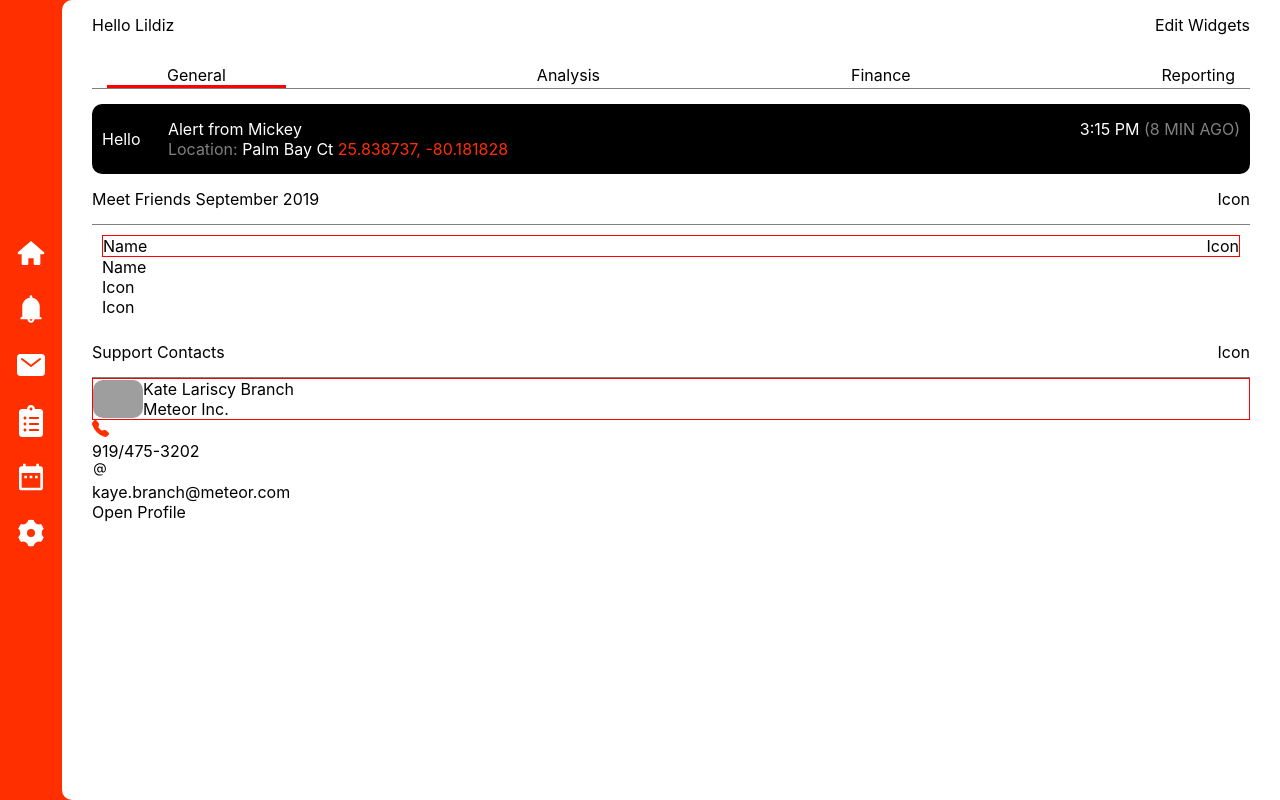
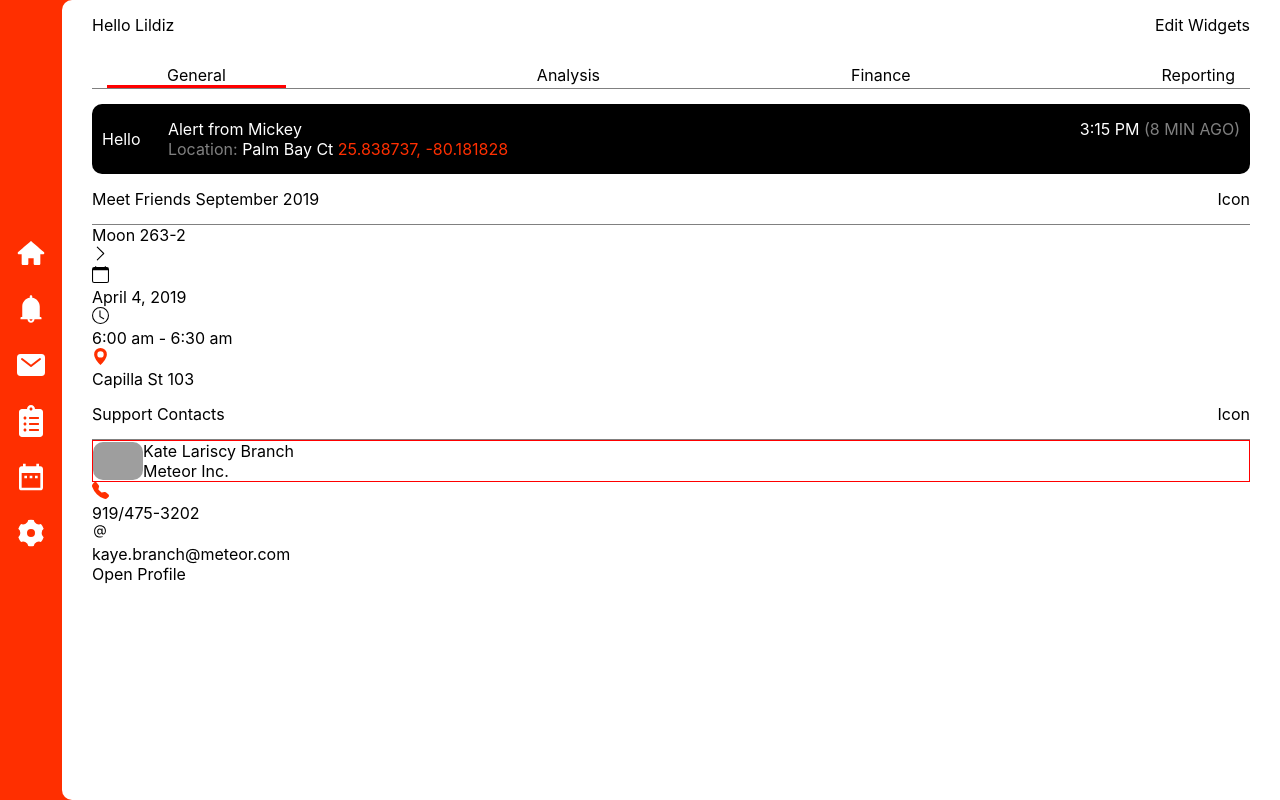
Before and after one commit to Sam-2019/Lildiz-Dashboard, a React (Create React App) app: page / in a window 1280 px wide. Built offline with nearby package versions, Linux system fonts and the light colour scheme; grey boxes are pictures that could not be loaded.

Commit message:
imported ArrowRight, Calender, Clock, Loaction, renamed classNames

```diff
--- a/src/Appointment/Appointment.js
+++ b/src/Appointment/Appointment.js
@@ -1,21 +1,43 @@
 import React from "react";
+import ArrowRight from "../Components/arrow-right";
+import Calender from "../Components/calender";
+import Clock from "../Components/clock";
+import Location from "../Components/location";
 import "./appointment.css";
+
+let size = 17;
 
 const Appointment = () => {
   return (
-    <div className="appointment_wrapper">
-      <div className="appointment_header">
-        <div className="appointment_name ">Name</div>
+    <div className="wrapper">
+      <div className="header">
 
-        <div className="appointment_chevonRight">Icon</div>
+        <div className="header_text ">Moon 263-2</div>
+        <ArrowRight width={size} height={size} />
+
       </div>
 
-      <div className="appointment_body">
-        <div className="appointment_item">Name</div>
+      <div className="body">
+        <div className="body_item">
+          <Calender width={size} height={size} />
+          <div className="margin-spacer-right" />
 
-        <div className="appointment_item">Icon</div>
+          <div className="body_text"> April 4, 2019</div>
+        </div>
 
-        <div className="appointment_item">Icon</div>
+        <div className="body_item">
+          <Clock width={size} height={size} />
+          <div className="margin-spacer-right" />
+
+          <div className="body_text"> 6:00 am - 6:30 am</div>
+        </div>
+
+        <div className="body_item">
+          <Location width={size} height={size} color="#ff2f00" />
+          <div className="margin-spacer-right" />
+
+          <div className="body_text   colored"> Capilla St 103</div>
+        </div>
       </div>
     </div>
   );
```
